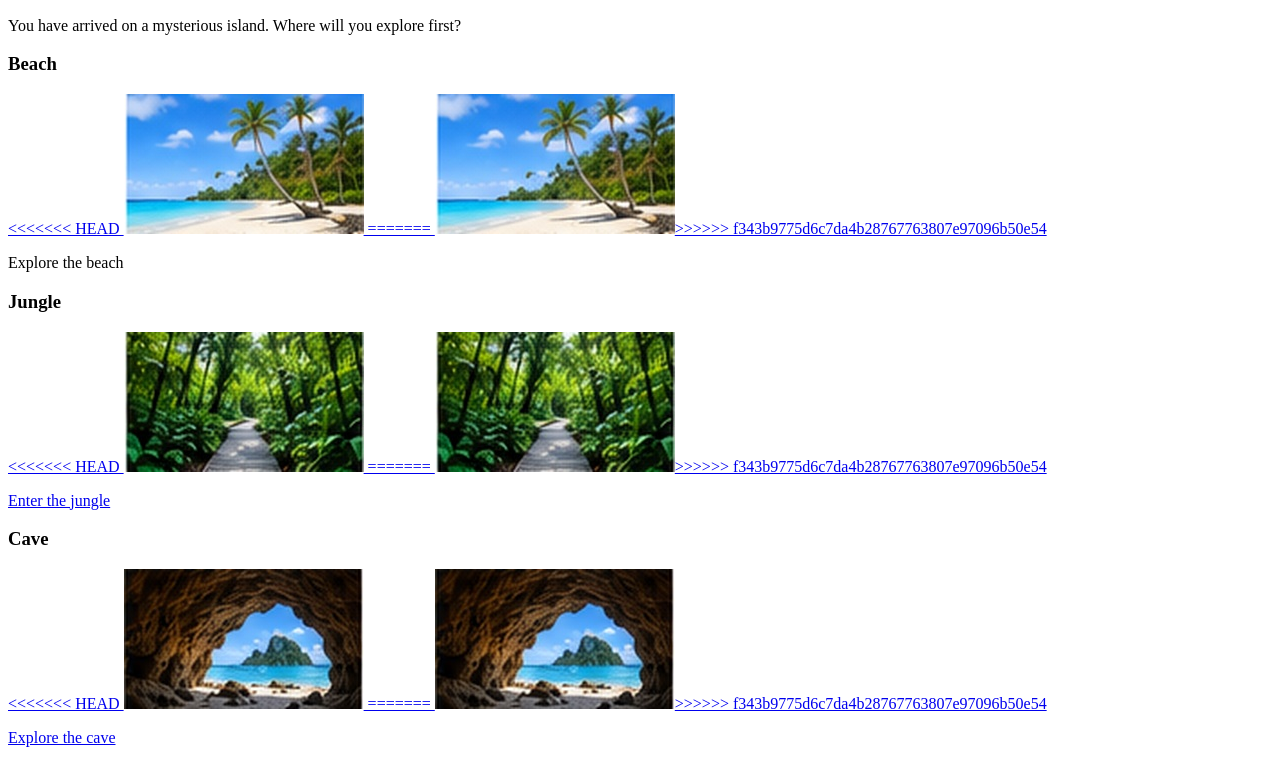
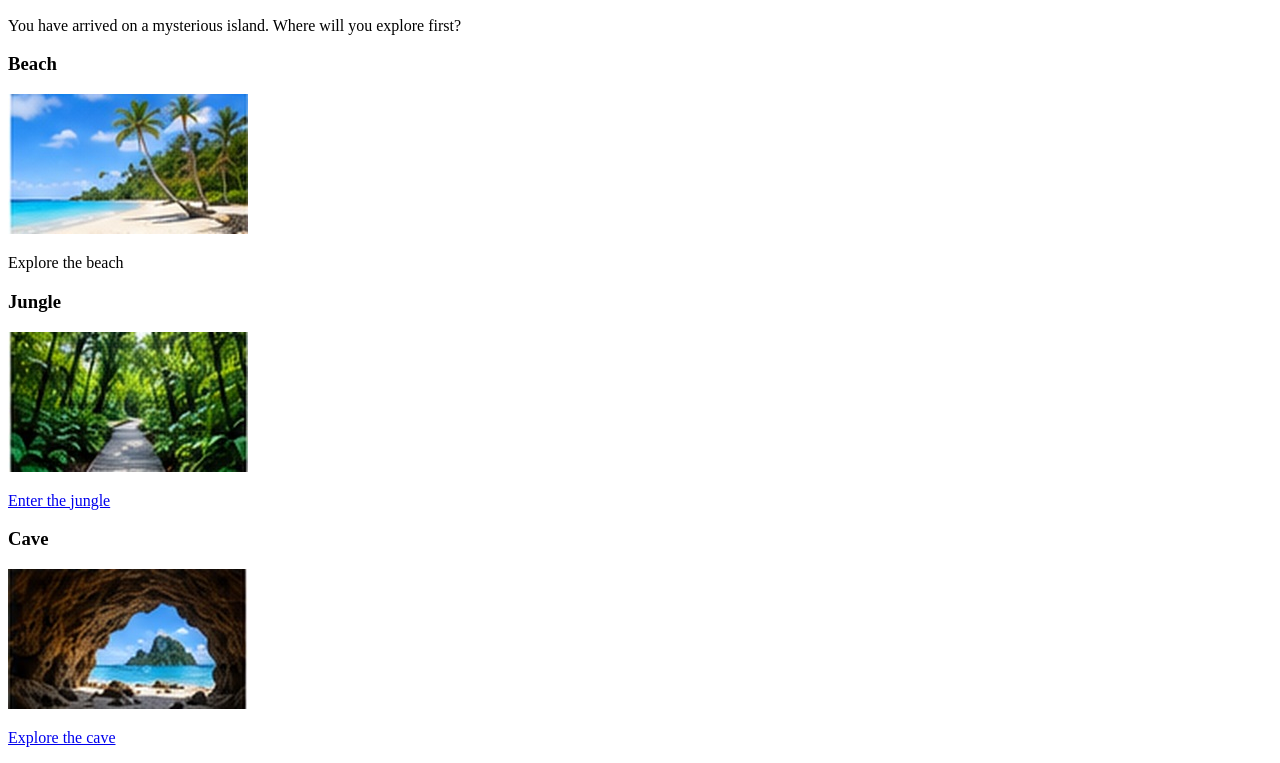
Before and after one commit to crex424/Island, a plain HTML site: page index.html in a window 1280 px wide. Shown: the part 599-1362 px from the top of the page. Drawn offline with Linux system fonts and the light colour scheme.

Commit message:
fix index

```diff
--- a/index.html
+++ b/index.html
@@ -32,33 +32,21 @@
     <h3>Beach</h3>
     <!-- TODO: Add the SMALL beach image here -->
      <a href="beach.html">
-<<<<<<< HEAD
         <img src="images/beach-small.jpg" alt="Beach">
-=======
-        <img src="images/beach-small.jpg" alt="Island"
->>>>>>> f343b9775d6c7da4b28767763807e97096b50e54
      </a>
     <p> Explore the beach</a></p>
 
     <h3>Jungle</h3>
     <!-- TODO: Add the SMALL jungle image here -->
      <a href="jungle.html">
-<<<<<<< HEAD
         <img src="images/jungle-small.jpg" alt="Jungle">
-=======
-        <img src="images/jungle-small.jpg" alt="Island"
->>>>>>> f343b9775d6c7da4b28767763807e97096b50e54
      </a>
     <p><a href="jungle.html">Enter the jungle</a></p>
 
     <h3>Cave</h3>
     <!-- TODO: Add the SMALL cave image here -->
      <a href="cave.html">
-<<<<<<< HEAD
         <img src="images/cave-small.jpg" alt="Cave">
-=======
-        <img src="images/cave-small.jpg" alt="Island"
->>>>>>> f343b9775d6c7da4b28767763807e97096b50e54
      </a>
     <p><a href="cave.html">Explore the cave</a></p>
 
```
